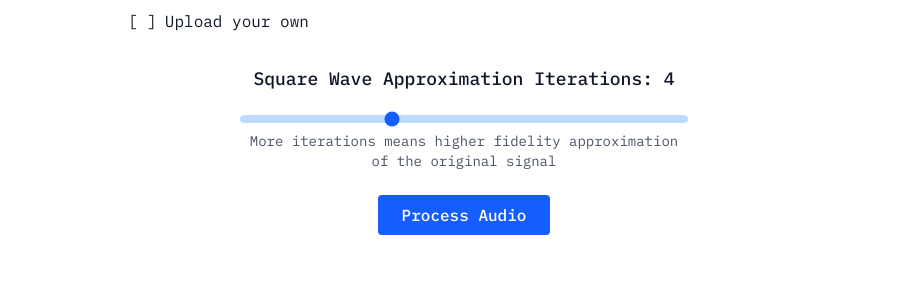
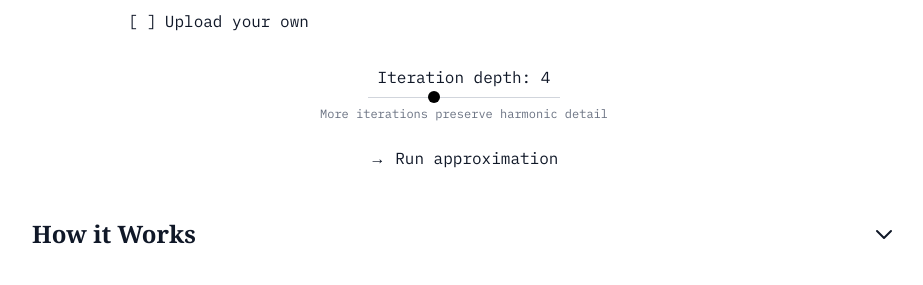
Before and after one commit to henry-dowling/synthfuzz, a Next.js app in the folder frontend/: page / in a window 1280 px wide. Shown: the part 484-769 px from the top of the page, without its empty margins (176-1099 px from the left). Built offline with nearby package versions, Linux system fonts and the light colour scheme.

Commit message:
cleaner button and slider

```diff
--- a/frontend/src/app/page.tsx
+++ b/frontend/src/app/page.tsx
@@ -193,11 +193,9 @@ export default function Home() {
 
           {(selectedFile || selectedSample) && (
             <div className="text-center">
-              <div className="mb-6 max-w-md mx-auto">
-                <label htmlFor="iterations" className="block text-lg font-medium text-gray-900 mb-3">
-                  Square Wave Approximation Iterations: {iterations}
-                </label>
-                <div className="space-y-2">
+              <div className="mb-6 max-w-md mx-auto font-mono">
+                <div className="mb-2">Iteration depth: {iterations}</div>
+                <div className="flex items-center justify-center space-x-2">
                   <input
                     type="range"
                     id="iterations"
@@ -205,26 +203,20 @@ export default function Home() {
                     max="10"
                     value={iterations}
                     onChange={(e) => setIterations(parseInt(e.target.value))}
-                    className="w-full h-2 bg-blue-200 rounded-lg appearance-none cursor-pointer accent-blue-600 hover:accent-blue-700"
+                    className="w-48 h-px bg-gray-300 appearance-none cursor-pointer [&::-webkit-slider-thumb]:appearance-none [&::-webkit-slider-thumb]:h-3 [&::-webkit-slider-thumb]:w-3 [&::-webkit-slider-thumb]:rounded-full [&::-webkit-slider-thumb]:bg-black"
                   />
-                  <p className="text-sm text-gray-600 text-center">
-                    More iterations means higher fidelity approximation of the original signal
-                  </p>
                 </div>
+                <div className="text-xs text-gray-500 mt-2">More iterations preserve harmonic detail</div>
               </div>
               <button
                 onClick={handleProcess}
                 disabled={isProcessing}
-                className={`px-6 py-2 rounded font-medium transition-all text-white ${
-                  isProcessing
-                    ? 'bg-gray-400 cursor-not-allowed'
-                    : 'bg-blue-600 hover:bg-blue-700 cursor-pointer'
-                }`}
+                className="font-mono hover:underline cursor-pointer disabled:cursor-not-allowed disabled:opacity-50"
               >
-                {isProcessing ? 'Processing...' : 'Process Audio'}
+                {isProcessing ? '... processing' : '→ Run approximation'}
               </button>
               {isProcessing && (
-                <p className="mt-4 text-sm text-gray-600">This usually takes about 60 seconds</p>
+                <p className="mt-4 text-xs text-gray-500">This usually takes about 60 seconds</p>
               )}
 
               {processedAudio && (
```
